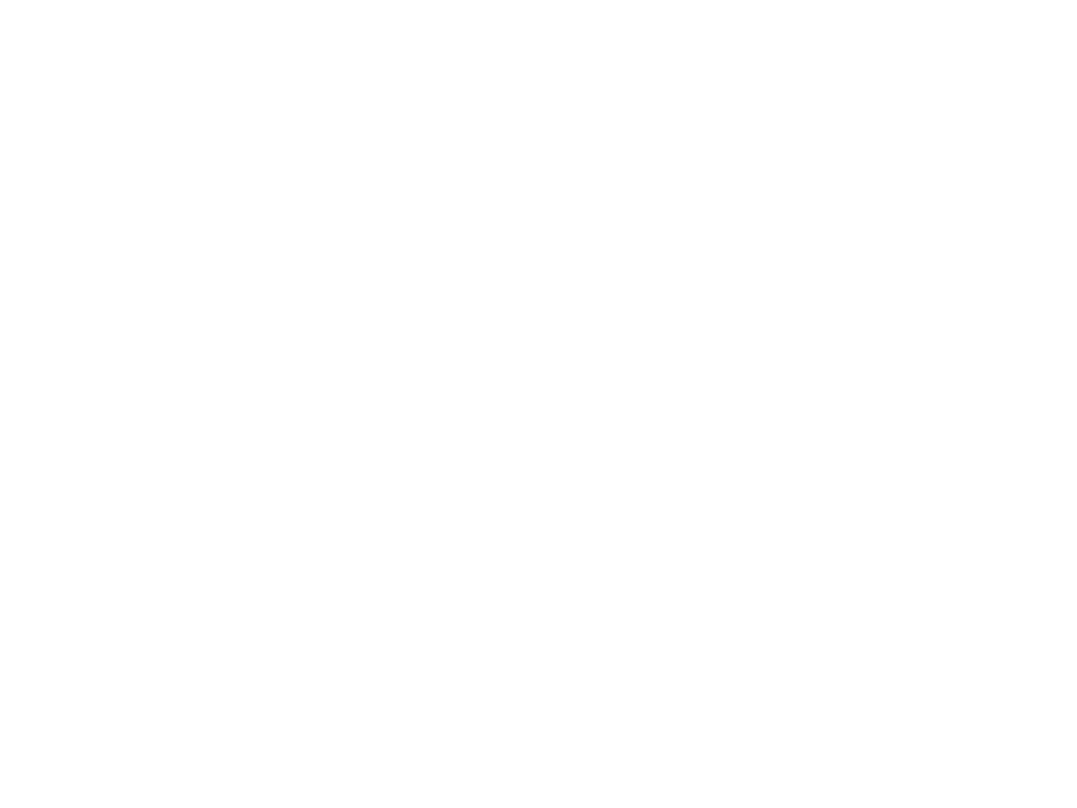
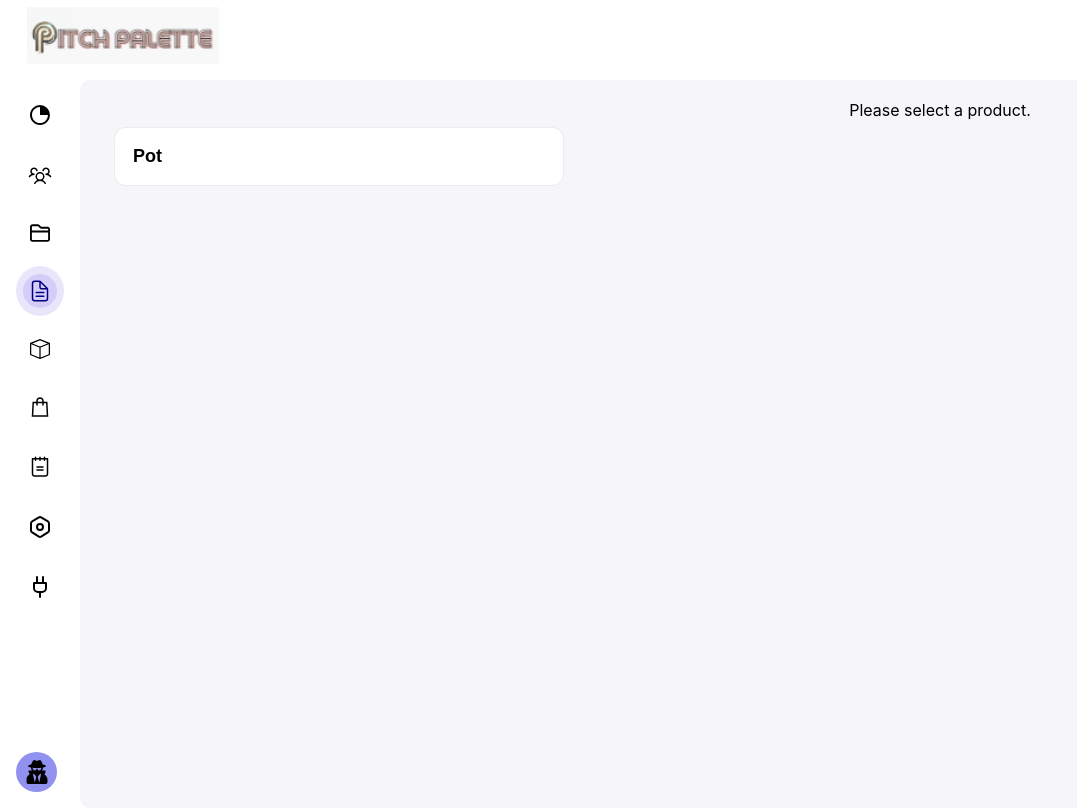
Before and after one commit to manjeshpatagar/picth-palette, a React (Create React App) app: page /1 in a window 1280 px wide. Before the commit this address had no page. Shown: the whole page, without its empty margins (0-1077 px from the left). Built offline with nearby package versions, Linux system fonts and the light colour scheme; no server answers; sample sign-in values are in the browser's storage.

Commit message:
replace route on asset click

```diff
--- a/src/App.js
+++ b/src/App.js
@@ -8,6 +8,7 @@
     <BrowserRouter>
       <Routes>
         <Route path="/" element={<HomePage />} />
+        <Route path="/:id" element={<HomePage />} />
         <Route path="login" element={<Login />} />
       </Routes>
     </BrowserRouter>
--- a/src/component/navbar/index.js
+++ b/src/component/navbar/index.js
@@ -25,7 +25,7 @@
   const intervalRef = useRef({ currentId: null, previousId: null })
 
   useEffect(() => {
-    // if (selectedProduct) navigate(`/${selectedProduct}`, { replace: true });
+    if (selectedProduct) navigate(`/${selectedProduct}`, { replace: true });
     console.log('selectedProduct::: ', selectedProduct)
     if (intervalRef.current.previousId !== null) {
       clearInterval(intervalRef.current.previousId)
```
